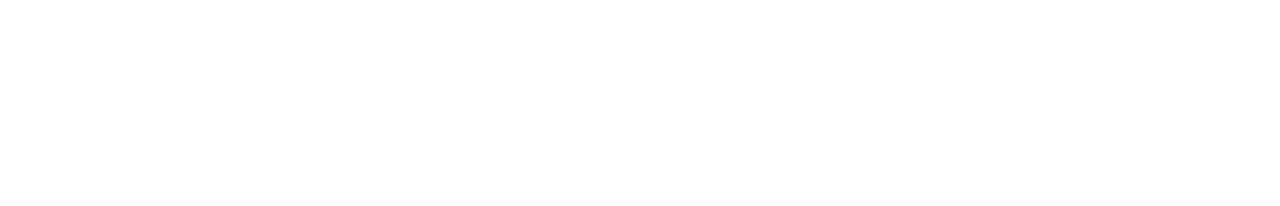
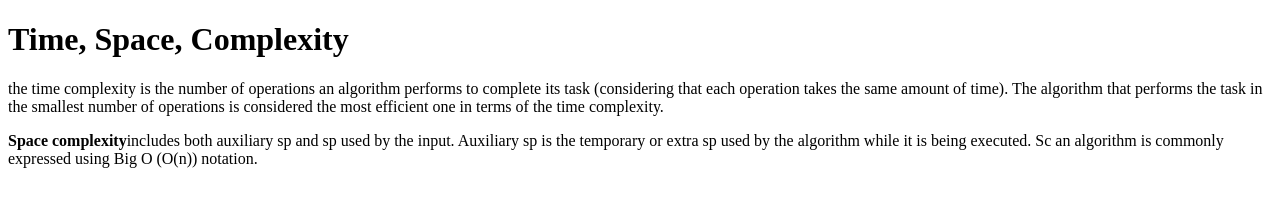
Before and after one commit to acciojob/time-and-space-complexity-gauravmishra1998, a website: page main.html in a window 1280 px wide. Drawn offline with Linux system fonts and the light colour scheme.

Commit message:
created a submission

```diff
--- a/main.html
+++ b/main.html
@@ -8,7 +8,10 @@
 
 <body>
 	<!-- the entire body must be written by student -->
-    <script type="text/javascript" src="./script.js">
+	<h1>Time, Space, Complexity</h1>
+	<p> the time complexity is the number of operations an algorithm performs to complete its task (considering that each operation takes the same amount of time). The algorithm that performs the task in the smallest number of operations is considered the most efficient one in terms of the time complexity.</p>
+   <p><b>Space complexity</b>includes both auxiliary sp and sp used by the input. Auxiliary sp is the temporary or extra sp used by the algorithm while it is being executed. Sc an algorithm is commonly expressed using Big O (O(n)) notation.</p>
+	<script type="text/javascript" src="./script.js">
 </script>
 
 </body>
```
